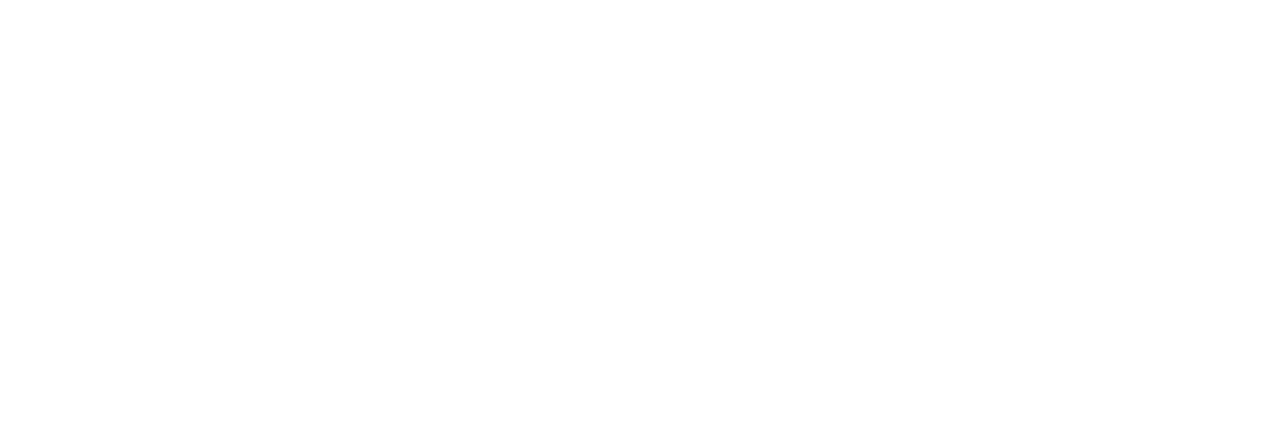
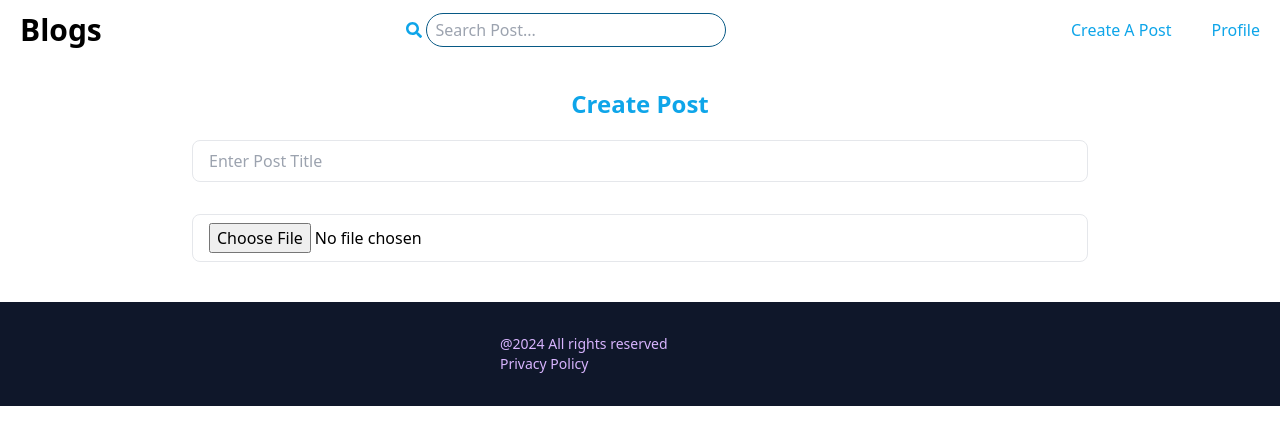
Before and after one commit to aliwert/mern-blog-app, a React (Create React App) app in the folder frontend/: page /createpost in a window 1280 px wide. Before the commit this address had no page. Shown: the top 444 px of the page. Built offline with nearby package versions, Linux system fonts and the light colour scheme; the HTML template or start-up script is replaced by a standard one.

Commit message:
feat: create post page

```diff
--- a/frontend/src/App.js
+++ b/frontend/src/App.js
@@ -3,6 +3,7 @@
 import Login from "./pages/Login";
 import SignUp from "./pages/SignUp";
 import PostDetail from "./pages/PostDetail";
+import CreatePost from "./pages/CreatePost";
 
 const App = () => {
   return (
@@ -11,6 +12,7 @@
         <Route path="/" element={<Home />} />
         <Route path="/login" element={<Login />} />
         <Route path="/signup" element={<SignUp />} />
+        <Route path="/createpost" element={<CreatePost />} />
         <Route path="/posts/post/:id" element={<PostDetail />} />
       </Routes>
     </div>
--- /dev/null
+++ b/frontend/src/pages/CreatePost.jsx
@@ -0,0 +1,29 @@
+import Footer from "../components/Footer";
+import Navbar from "../components/Navbar";
+
+const CreatePost = () => {
+  return (
+    <div>
+      <Navbar />
+      <div className="px-5 md:px-[12rem] mt-7">
+        <h1 className="font-bold md:text-2xl text-xl mt-7 text-center text-sky-500">
+          Create Post
+        </h1>
+        <form className="w-full flex flex-col space-y-4 md:space-y-8 mt-5">
+          <input
+            type="text"
+            className="bg-transparent border p-3 rounded-lg outline-none px-4 py-2"
+            placeholder="Enter Post Title"
+          />
+          <input
+            type="file"
+            className="bg-transparent border p-3 rounded-lg outline-none px-4 py-2"
+          />
+        </form>
+      </div>
+      <Footer />
+    </div>
+  );
+};
+
+export default CreatePost;
```
